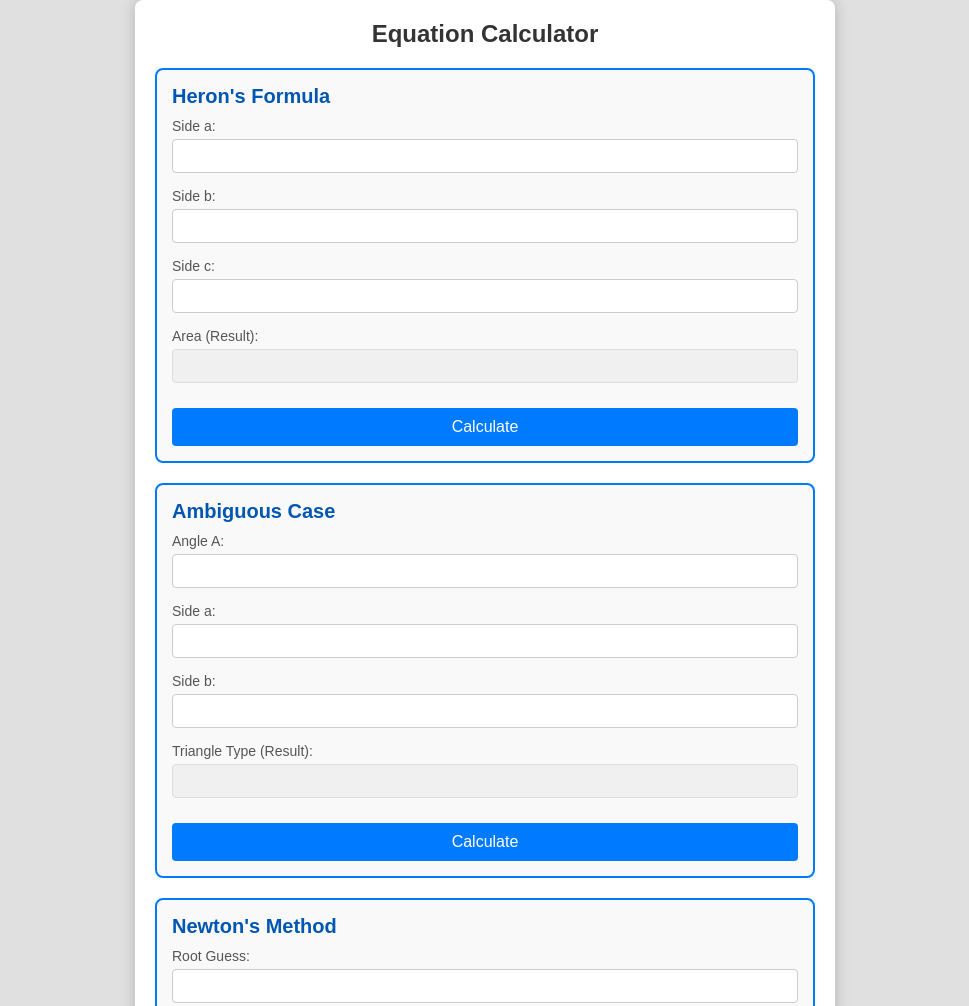
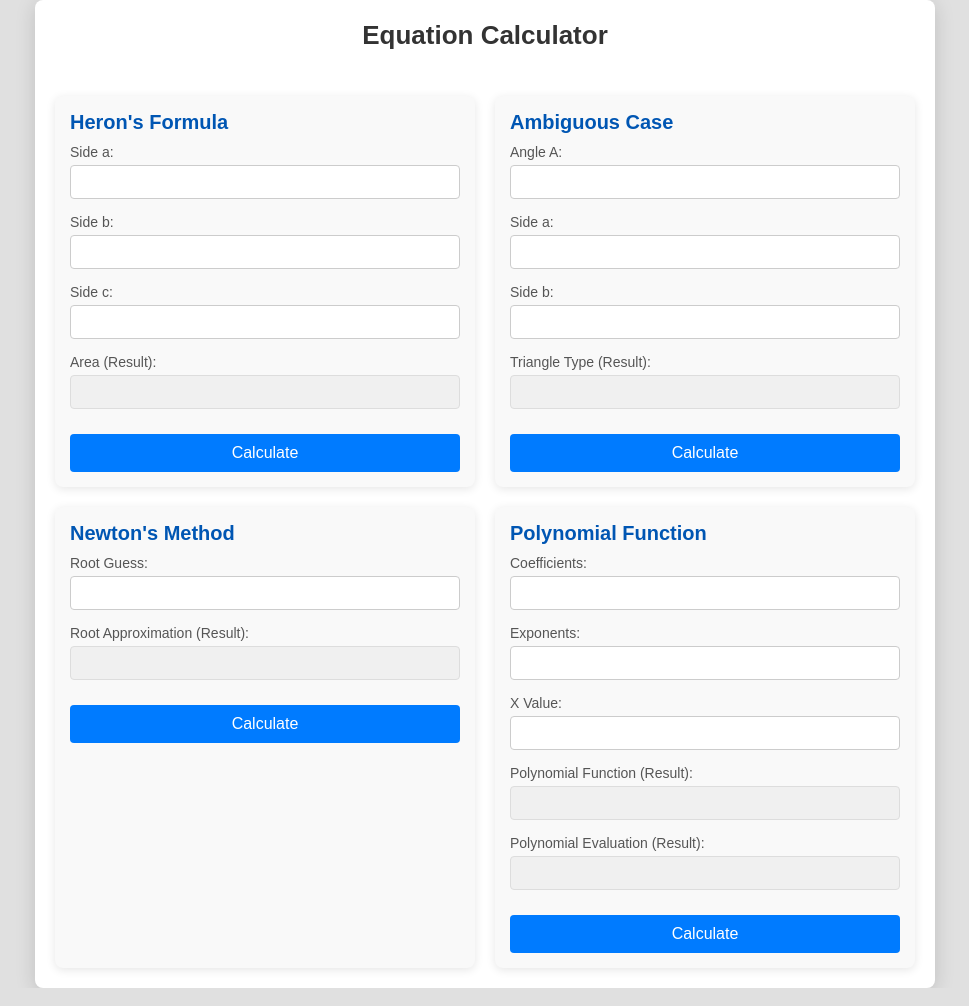
Before and after one commit to ErinaHehe/ICS4U1Assignment3, a plain HTML site: page index.html in a window 1280 px wide. Shown: the top 1006 px of the page, without its empty margins (155-1124 px from the left). Drawn offline with Linux system fonts and the light colour scheme.

Commit message:
updated HTML, CSS, and JavaScript code

```diff
--- a/index.html
+++ b/index.html
@@ -1,11 +1,13 @@
 <!DOCTYPE html>
 <html lang="en">
+
 <head>
   <meta charset="UTF-8">
   <meta name="viewport" content="width=device-width, initial-scale=1.0">
   <title>Equation Calculator</title>
   <link rel="stylesheet" href="style.css">
 </head>
+
 <body>
   <div class="container">
     <h1>Equation Calculator</h1>
@@ -52,9 +54,9 @@
     <div class="box">
       <h2>Polynomial Function</h2>
       <label for="coefficients">Coefficients:</label>
-            <input type="text" id="coefficients" placeholder="e.g., 2 3 4" required>
+      <input type="text" id="coefficients" required>
       <label for="exponents">Exponents:</label>
-            <input type="text" id="exponents" placeholder="e.g., 5 3 2" required>
+      <input type="text" id="exponents" required>
       <label for="xValue">X Value:</label>
       <input type="number" id="xValue" required>
       <label for="polynomialFunction">Polynomial Function (Result):</label>
@@ -66,4 +68,5 @@
   </div>
   <script src="script.js"></script>
 </body>
+
 </html>
--- a/script.js
+++ b/script.js
@@ -4,9 +4,7 @@ function calculateHeron() {
   const b = parseFloat(document.getElementById('sideB').value);
   const c = parseFloat(document.getElementById('sideC').value);
 
-    // Calculate semi-perimeter
   const s = (a + b + c) / 2;
-    // Heron's formula for area
   const area = Math.sqrt(s * (s - a) * (s - b) * (s - c));
 
   document.getElementById('heronResult').value = area.toFixed(2);
@@ -18,11 +16,11 @@ function calculateAmbiguous() {
   const a = parseFloat(document.getElementById('sideA2').value);
   const b = parseFloat(document.getElementById('sideB2').value);
 
-    const angleARad = angleA * (Math.PI / 180); // Convert angle to radians
+  const angleARad = angleA * (Math.PI / 180);
   const h = b * Math.sin(angleARad);
 
   let result;
-    if (angleA < 90) { // Acute angle
+  if (angleA < 90) {
     if (a < h) {
       result = "No triangle";
     } else if (a === h) {
@@ -32,7 +30,7 @@ function calculateAmbiguous() {
     } else if (h < a && a < b) {
       result = "Two triangles (ambiguous case)";
     }
-    } else { // Obtuse angle
+  } else {
     if (a <= b) {
       result = "No triangle";
     } else {
@@ -43,7 +41,6 @@ function calculateAmbiguous() {
   document.getElementById('ambiguousResult').value = result;
 }
 
-// Newton's Method
 function calculateNewton() {
   let guess = parseFloat(document.getElementById('guess').value);
   const maxIterations = 10;
@@ -54,7 +51,7 @@ function calculateNewton() {
     const f_prime_x = (24 * Math.pow(guess, 3)) - (39 * Math.pow(guess, 2)) - (36 * guess) + 7;
 
     if (Math.abs(f_prime_x) < tolerance) {
-            break; // Avoid division by zero
+      break;
     }
 
     const nextGuess = guess - (f_x / f_prime_x);
@@ -76,21 +73,20 @@ function calculatePolynomial() {
   const exponents = document.getElementById('exponents').value.split(' ').map(Number);
   const x = parseFloat(document.getElementById('xValue').value);
 
-    let polynomialString = "";
+  let polynomialString = "f(x) = ";
   let evaluationResult = 0;
 
   for (let i = 0; i < coefficients.length; i++) {
     const term = coefficients[i] * Math.pow(x, exponents[i]);
-        polynomialString += `${coefficients[i]} * x^${exponents[i]} `;
-        if (i < coefficients.length - 1) polynomialString += "+ ";
+    polynomialString += `${coefficients[i]} * x^${exponents[i]}`;
+    if (i < coefficients.length - 1) polynomialString += " + ";
     evaluationResult += term;
   }
 
   document.getElementById('polynomialFunction').value = polynomialString;
-    document.getElementById('polynomialResult').value = evaluationResult.toFixed(2);
+  document.getElementById('polynomialResult').value = `f(${x}) = ${evaluationResult.toFixed(2)}`;
 }
 
-// Add event listeners
 document.querySelector('button[onclick="calculateHeron()"]').addEventListener('click', calculateHeron);
 document.querySelector('button[onclick="calculateAmbiguous()"]').addEventListener('click', calculateAmbiguous);
 document.querySelector('button[onclick="calculateNewton()"]').addEventListener('click', calculateNewton);
--- a/style.css
+++ b/style.css
@@ -1,4 +1,3 @@
-/* Reset */
 * {
   margin: 0;
   padding: 0;
@@ -6,7 +5,6 @@
   font-family: Arial, sans-serif;
 }
 
-/* Body Styling */
 body {
   background-color: #e0e0e0;
   display: flex;
@@ -15,41 +13,40 @@ body {
   min-height: 100vh;
 }
 
-/* Container Styling */
 .container {
-    width: 70%;
-    max-width: 700px;
+  width: 90%;
+  max-width: 900px;
   padding: 20px;
   background-color: #ffffff;
   border-radius: 8px;
-    box-shadow: 0 0 15px rgba(0, 0, 0, 0.2);
+  box-shadow: 0 4px 20px rgba(0, 0, 0, 0.15);
+  display: grid;
+  grid-template-columns: repeat(2, 1fr);
+  gap: 20px;
 }
 
-/* Title Styling */
 h1 {
+  grid-column: span 2;
   text-align: center;
-    font-size: 24px;
-    margin-bottom: 20px;
+  font-size: 26px;
+  margin-bottom: 25px;
   color: #333;
+  font-weight: bold;
 }
 
-/* Box Styling for each formula section */
 .box {
-    margin-bottom: 20px;
   padding: 15px;
-    border: 2px solid #007bff;
   border-radius: 8px;
   background-color: #f9f9f9;
+  box-shadow: 0 2px 10px rgba(0, 0, 0, 0.1);
 }
 
-/* Subheader Styling */
 h2 {
   font-size: 20px;
   color: #0056b3;
   margin-bottom: 10px;
 }
 
-/* Label Styling */
 label {
   display: block;
   font-size: 14px;
@@ -57,7 +54,6 @@ label {
   margin-bottom: 5px;
 }
 
-/* Input Field Styling */
 input[type="number"],
 input[type="text"] {
   width: 100%;
@@ -68,7 +64,6 @@ input[type="text"] {
   border-radius: 4px;
 }
 
-/* Read-Only Result Field Styling */
 input[readonly] {
   background-color: #f0f0f0;
   color: #333;
@@ -78,7 +73,6 @@ input[readonly] {
   border-radius: 4px;
 }
 
-/* Button Styling */
 button {
   width: 100%;
   padding: 10px;
@@ -96,7 +90,6 @@ button:hover {
   background-color: #0056b3;
 }
 
-/* Result Text Styling */
 p {
   font-size: 16px;
   color: #333;
```
Lines whose indentation alone changed are shown as unchanged.
